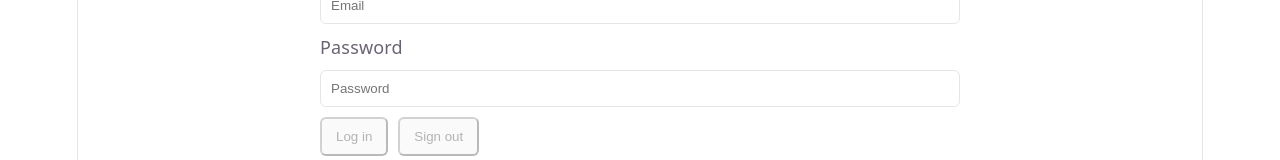
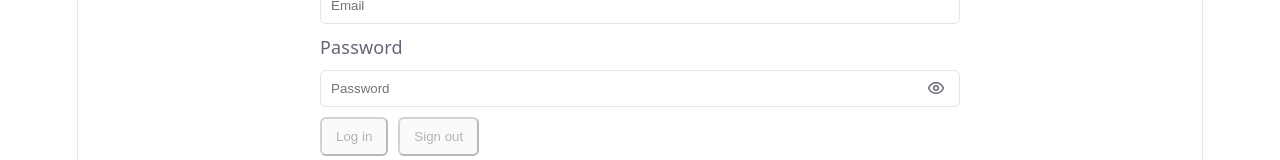
Before and after one commit to inventario-congress/inventario-congress.github.io, a React (Vite) app: page / in a window 1280 px wide. Shown: the part 260-420 px from the top of the page. Built offline with nearby package versions, Linux system fonts and the light colour scheme; no server answers.

Commit message:
Added show/hide password toggle.

```diff
--- a/src/components/AuthPanel.tsx
+++ b/src/components/AuthPanel.tsx
@@ -13,6 +13,7 @@ export default function AuthPanel({ messages }: AuthPanelProps) {
   const [lastName, setLastName] = useState('')
   const [email, setEmail] = useState('')
   const [password, setPassword] = useState('')
+  const [passwordVisible, setPasswordVisible] = useState(false)
   const [authMode, setAuthMode] = useState<AuthMode>('signIn')
 
   const [authLoading, setAuthLoading] = useState(false)
@@ -191,20 +192,99 @@ export default function AuthPanel({ messages }: AuthPanelProps) {
           required
           autoComplete="email"
           placeholder={messages.auth.fields.email}
-          style={{ padding: 10, borderRadius: 6, border: '1px solid var(--border)' }}
+          style={{
+            width: '100%',
+            boxSizing: 'border-box',
+            padding: 10,
+            borderRadius: 6,
+            border: '1px solid var(--border)',
+          }}
         />
         <label htmlFor="auth-password" style={{ textAlign: 'left' }}>
           {messages.auth.fields.password}
         </label>
+        <div style={{ position: 'relative', width: '100%' }}>
           <input
             id="auth-password"
             value={password}
             onChange={(e) => setPassword(e.target.value)}
-          type="password"
+            type={passwordVisible ? 'text' : 'password'}
             required
             placeholder={messages.auth.fields.password}
-          style={{ padding: 10, borderRadius: 6, border: '1px solid var(--border)' }}
+            style={{
+              width: '100%',
+              boxSizing: 'border-box',
+              padding: '10px 44px 10px 10px',
+              borderRadius: 6,
+              border: '1px solid var(--border)',
+            }}
           />
+          <button
+            type="button"
+            onClick={() => setPasswordVisible((current) => !current)}
+            aria-label={
+              passwordVisible
+                ? messages.auth.accessibility.hidePassword
+                : messages.auth.accessibility.showPassword
+            }
+            title={
+              passwordVisible
+                ? messages.auth.accessibility.hidePassword
+                : messages.auth.accessibility.showPassword
+            }
+            aria-pressed={passwordVisible}
+            style={{
+              position: 'absolute',
+              right: 10,
+              top: '50%',
+              transform: 'translateY(-50%)',
+              display: 'inline-flex',
+              alignItems: 'center',
+              justifyContent: 'center',
+              width: 28,
+              height: 28,
+              padding: 0,
+              border: 'none',
+              background: 'transparent',
+              color: 'var(--text)',
+              cursor: 'pointer',
+            }}
+          >
+            {passwordVisible ? (
+              <svg
+                viewBox="0 0 24 24"
+                aria-hidden="true"
+                width="18"
+                height="18"
+                fill="none"
+                stroke="currentColor"
+                strokeWidth="2"
+                strokeLinecap="round"
+                strokeLinejoin="round"
+              >
+                <path d="M2.5 2.5l19 19" />
+                <path d="M9.88 9.88A3 3 0 0 0 12 15a3 3 0 0 0 2.12-.88" />
+                <path d="M10.73 5.08A10.94 10.94 0 0 1 12 5c6.5 0 10 7 10 7a18.06 18.06 0 0 1-2.67 3.77" />
+                <path d="M6.23 6.23C3.7 7.96 2 12 2 12s3.5 7 10 7c1.4 0 2.72-.25 3.94-.72" />
+              </svg>
+            ) : (
+              <svg
+                viewBox="0 0 24 24"
+                aria-hidden="true"
+                width="18"
+                height="18"
+                fill="none"
+                stroke="currentColor"
+                strokeWidth="2"
+                strokeLinecap="round"
+                strokeLinejoin="round"
+              >
+                <path d="M2 12s3.5-7 10-7 10 7 10 7-3.5 7-10 7-10-7-10-7Z" />
+                <circle cx="12" cy="12" r="3" />
+              </svg>
+            )}
+          </button>
+        </div>
 
         <div style={{ display: 'flex', gap: 10, flexWrap: 'wrap' }}>
           {authMode === 'signIn' ? (
--- a/src/i18n/locales/en.ts
+++ b/src/i18n/locales/en.ts
@@ -38,6 +38,10 @@ const en = {
       signUp: 'Sign up',
       signOut: 'Sign out',
     },
+    accessibility: {
+      showPassword: 'Show password',
+      hidePassword: 'Hide password',
+    },
     feedback: {
       error: 'Error:',
       status: 'Status:',
--- a/src/i18n/locales/es.ts
+++ b/src/i18n/locales/es.ts
@@ -38,6 +38,10 @@ const es = {
       signUp: 'Registrarse',
       signOut: 'Cerrar sesión',
     },
+    accessibility: {
+      showPassword: 'Mostrar contraseña',
+      hidePassword: 'Ocultar contraseña',
+    },
     feedback: {
       error: 'Error:',
       status: 'Estado:',
```
Lines whose indentation alone changed are shown as unchanged.
